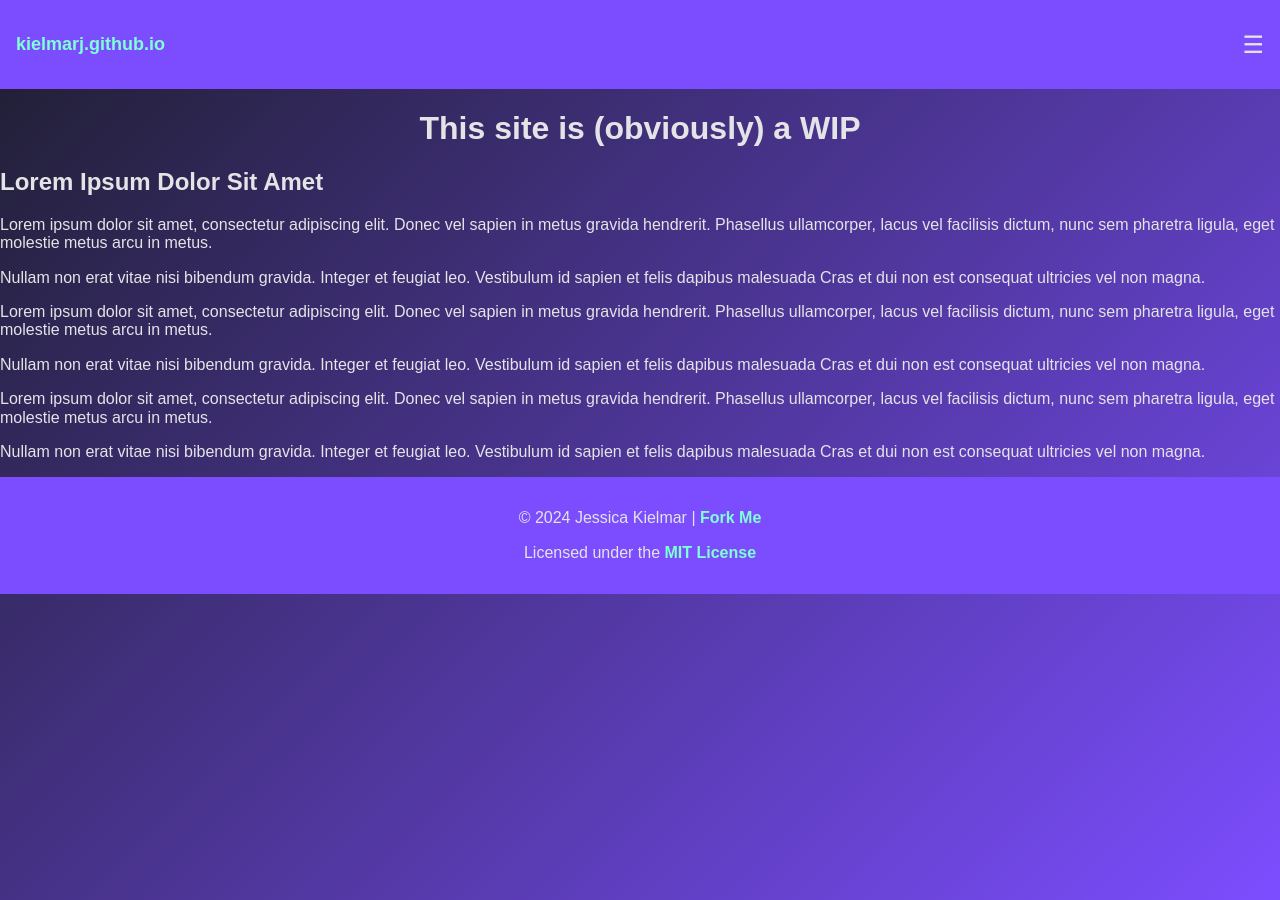
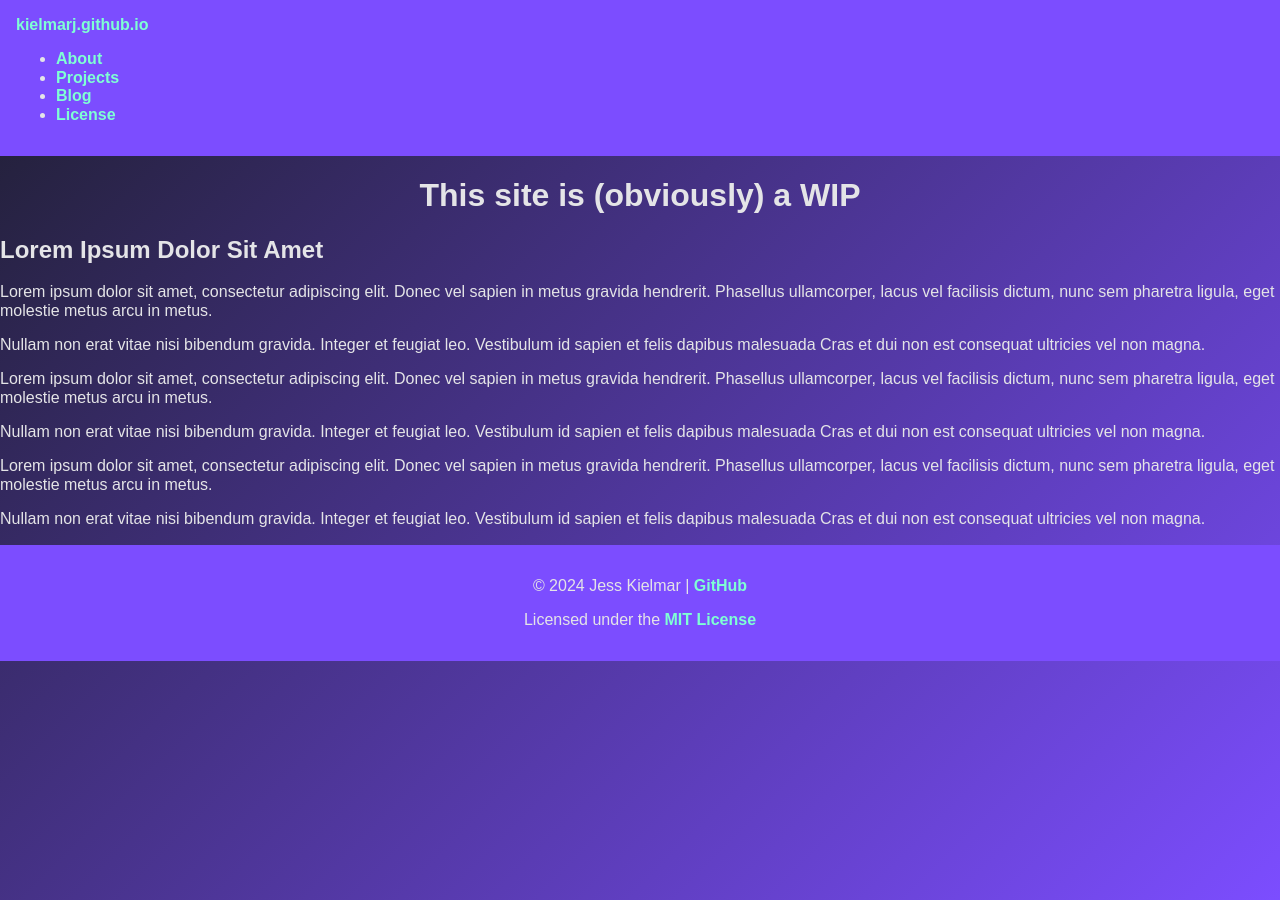
Before and after one commit to kielmarj/kielmarj.github.io, a Jekyll site: the page built from docs/index.md, in a window 1280 px wide. Built offline with Jekyll 4.4.1, drawn with Linux system fonts in a browser that asks for light colours.

Commit message:
update docs/_layouts/default.html

```diff
--- a/docs/_layouts/default.html
+++ b/docs/_layouts/default.html
@@ -1,37 +1,42 @@
-<!DOCTYPE html>
+<!doctype html>
 <html lang="en">
+
 <head>
-  <meta charset="UTF-8">
-  <meta name="viewport" content="width=device-width, initial-scale=1.0">
+	<meta charset="UTF-8" />
+	<meta name="viewport" content="width=device-width, initial-scale=1.0" />
 	<title>{{ page.title | default: site.title }}</title>
-  <link rel="stylesheet" href="https://cdnjs.cloudflare.com/ajax/libs/normalize/8.0.1/normalize.min.css">
-  <link rel="stylesheet" href="/assets/default.css">
+	<!-- Normalize CSS -->
+	<link rel="stylesheet" href="https://cdnjs.cloudflare.com/ajax/libs/normalize/8.0.1/normalize.min.css" />
+	<link rel="stylesheet" href="/assets/default.css" />
 </head>
+
 <body>
 	<header>
-    <div class="header-container">
-        <span class="header-left"><p style="font-size: 18px;"><a href="https://kielmarj.github.io">kielmarj.github.io</a></p></span>
+		<a href="https://kielmarj.github.io">kielmarj.github.io</a>
 		<nav>
-        <div class="dropdown">
-          <span class="hamburger-icon">&#9776;</span>
-          <ul class="dropdown-content">
+			<ul class="header-nav">
 				<li><a href="/about.html">About</a></li>
 				<li><a href="/projects.html">Projects</a></li>
 				<li><a href="/blog/">Blog</a></li>
 				<li><a href="/MIT-LICENSE/" target="_blank">License</a></li>
 			</ul>
-        </div>
 		</nav>
-    </div>
 	</header>
 	<main>
 		<h1>{{ page.title }}</h1>
 		{{ content | default: "..." }}
 	</main>
 	<footer>
-    <p>&copy; <span id="currentYear"></span> Jessica Kielmar | <a href="https://github.com/kielmarj" target="_blank">Fork Me</a></p>
-    <p>Licensed under the <a href="/MIT-LICENSE/" target="_blank">MIT License</a>
+		<p>
+			&copy; <span id="currentYear"></span> Jess Kielmar |
+			<a href="https://github.com/kielmarj" target="_blank">GitHub</a>
+		</p>
+		<p>
+			Licensed under the
+			<a href="/MIT-LICENSE/" target="_blank">MIT License</a>
+		</p>
 	</footer>
 	<script src="/assets/default.js"></script>
 </body>
+
 </html>
```
Lines whose indentation alone changed are shown as unchanged.
